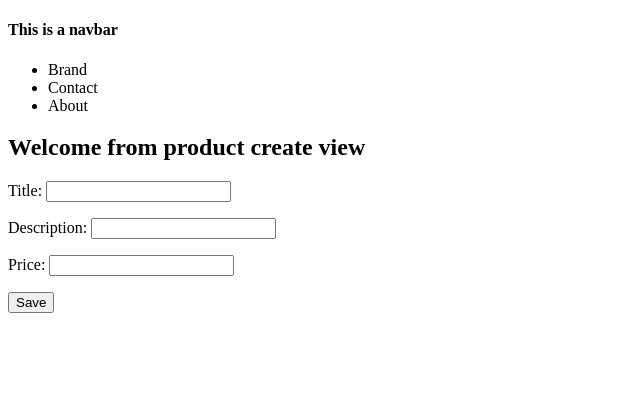
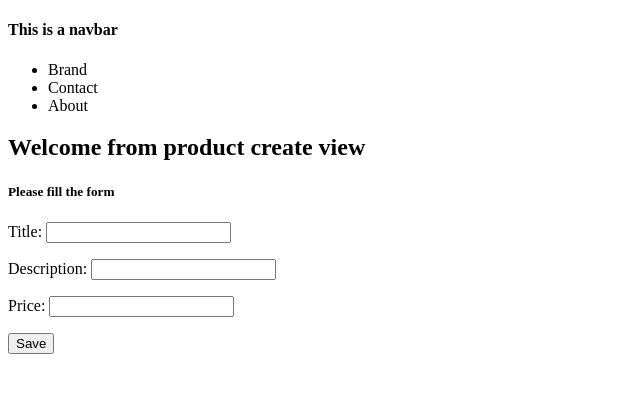
Before and after one commit to Sabbir-Rahman/djangoTutorial, a Django app: page /productCreate/ in a window 1280 px wide. Shown: the top 393 px of the page, without its empty margins (0-640 px from the left). Run offline with Django 3.2, Linux system fonts and the light colour scheme.

Commit message:
form add with validation and first time no warning show

```diff
--- a/products/views.py
+++ b/products/views.py
@@ -8,6 +8,8 @@ from .form import ProductForm, RawProductForm
 
 def product_create_view(request):
     my_form = RawProductForm()
+    if request.method == "POST":
+        my_form = RawProductForm(request.POST)
     context = {
         "form": my_form
     }
--- a/templates/product_create.html
+++ b/templates/product_create.html
@@ -2,6 +2,7 @@
 
 {% block content %}
     <h2>Welcome from product create view</h2>
+    <h5>Please fill the form</h5>
 
     <!-- django form
     <form method="POST"> {% csrf_token %}
@@ -18,7 +19,7 @@
     -->
 
     <form action='' method="POST">{% csrf_token %}
-        {{ form.as_p }} <!--form as paragraph-->
+        {{ form.as_p }} <!--form as paragraph if form.as_ul will show it as list-->
         <input type="submit" value="Save"/>
     </form>
 {% endblock %}
```
